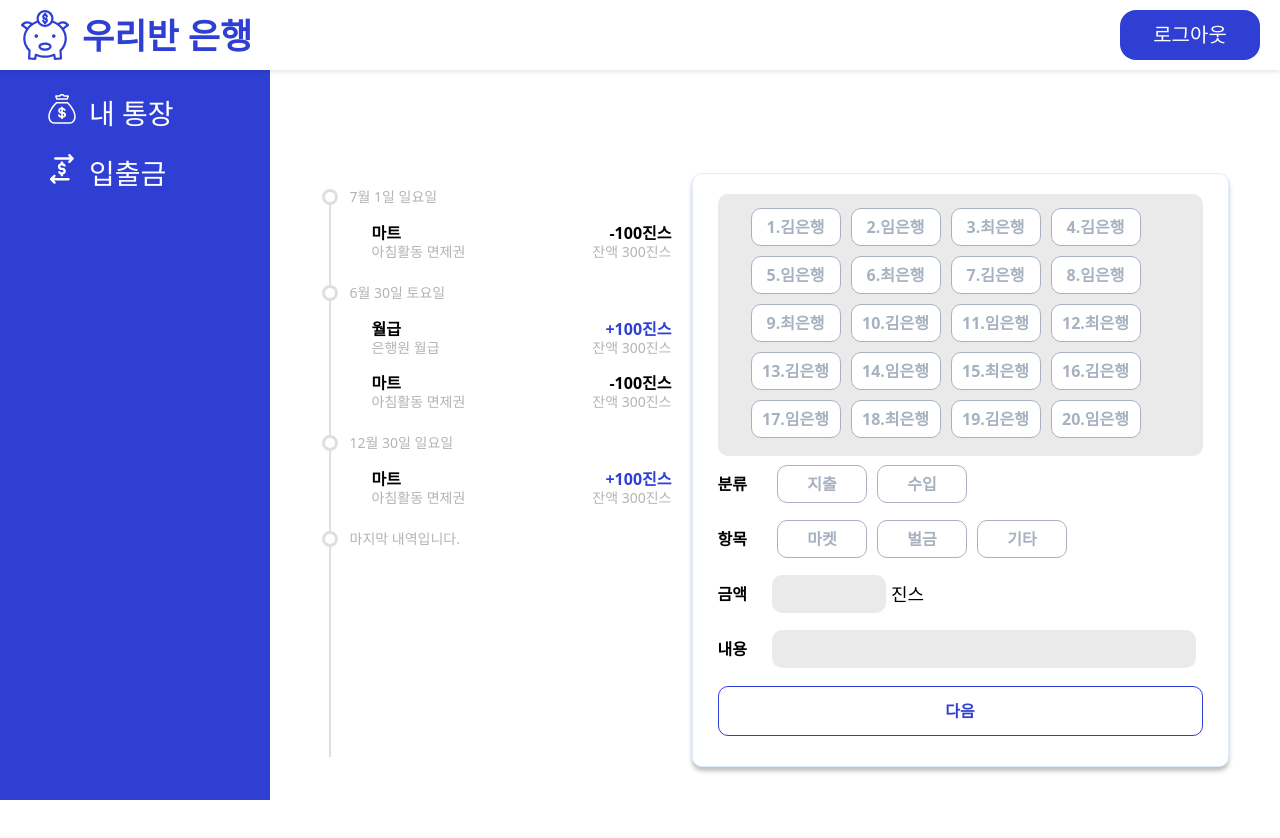
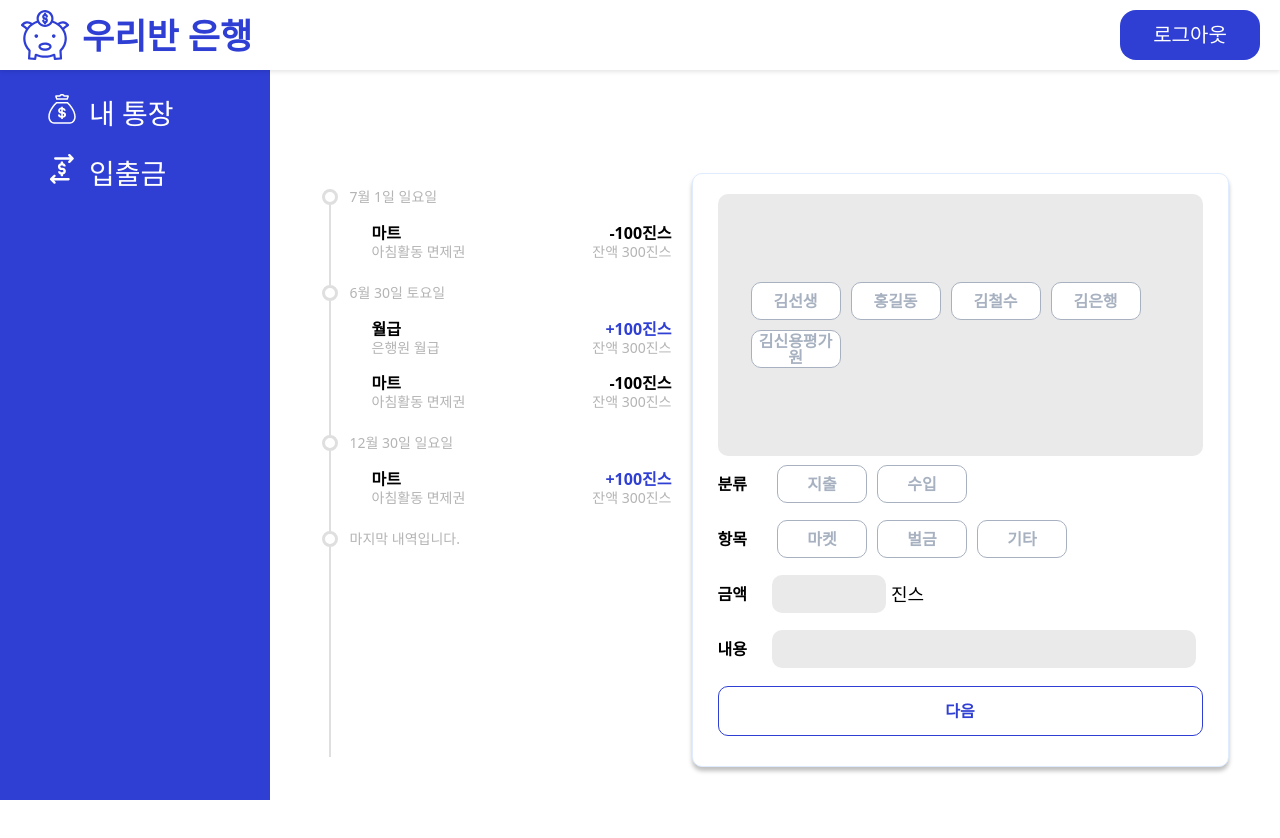
Before and after one commit to Our-Class-Bank/core-frontend, a React (Vite) app: page /transfer in a window 1280 px wide. Shown: the top 838 px of the page. Built offline with nearby package versions, Linux system fonts and the light colour scheme.

Commit message:
Context 내의 통장번호로 입출금 api 호출

```diff
--- a/src/App.tsx
+++ b/src/App.tsx
@@ -5,6 +5,7 @@ import Header from "@/pages/layout/Header";
 import SideBar from "@/pages/layout/SideBar";
 import defaultTheme from "@/style/theme";
 import UserProvider from "@/store/UserProvider";
+import ClassStudentsProvider from "@/store/ClassStudentsProvider";
 
 const GlobalStyle = createGlobalStyle`
   html, body, div, span, applet, object, iframe,
@@ -73,7 +74,9 @@ function App() {
           <Header />
           <Container>
             <SideBar />
-            <RoutePage />
+            <ClassStudentsProvider>
+              <RoutePage />
+            </ClassStudentsProvider>
           </Container>
           <GlobalStyle />
         </BrowserRouter>
--- a/src/apis/authApi.ts
+++ b/src/apis/authApi.ts
@@ -19,8 +19,3 @@ export async function postSignIn(data: IFormValues) {
   });
   return response;
 }
-
-export async function getMyInfo() {
-  const response = await privateApi.get("/api/v1/my");
-  return response;
-}
--- /dev/null
+++ b/src/apis/infoApi.ts
@@ -0,0 +1,38 @@
+import { privateApi } from "@/apis/authApi";
+
+export async function getMyInfo() {
+  const response = await privateApi.get("/api/v1/my");
+  return response;
+}
+
+interface UserClassInfo {
+  schoolName: string;
+  grade: number;
+  classNumber: number;
+  attendanceNumber: number;
+}
+
+interface StudentInfo {
+  username: string;
+  name: string;
+  pocketmoneyAccountNo: string;
+  userClass: UserClassInfo;
+}
+
+export async function getClassStudentsInfo(): Promise<
+  Record<number, StudentInfo>
+> {
+  const response = await privateApi.get<StudentInfo[]>(
+    "/api/v1/same-class/user"
+  );
+
+  const responseArrToObject: Record<number, StudentInfo> = response.data.reduce(
+    (acc, curr) => {
+      acc[curr.userClass.attendanceNumber] = curr;
+      return acc;
+    },
+    {} as Record<number, StudentInfo>
+  );
+
+  return responseArrToObject;
+}
--- a/src/components/transfer/ConfirmMessage.tsx
+++ b/src/components/transfer/ConfirmMessage.tsx
@@ -9,6 +9,8 @@ import {
   ConfirmBtn,
 } from "@/style/transfer/ConfirmMessageStyle";
 import { SubmitData } from "@/components/transfer/TransferForm";
+import { useContext } from "react";
+import ClassStudentsContext from "@/store/ClassStudentsContext";
 
 interface ConfirmMessageProps {
   submittedData: SubmitData;
@@ -21,12 +23,13 @@ function ConfirmMessage({
   showForm,
   handleTransfer,
 }: ConfirmMessageProps) {
-  const { withdrawOrDeposit, amount, students } = submittedData;
-  const firstStudent = students[0];
+  const { students } = useContext(ClassStudentsContext);
+  const { withdrawOrDeposit, amount, studentNumbers } = submittedData;
+  const firstStudent = students && students[parseInt(studentNumbers[0])].name;
   console.log(withdrawOrDeposit);
-  const numberOfRestStudents = students.length - 1;
+  const numberOfRestStudents = studentNumbers.length - 1;
   const studentBlock: string =
-    students.length === 1
+    studentNumbers.length === 1
       ? firstStudent
       : `${firstStudent}외 ${numberOfRestStudents}명의 학생`;
 
--- a/src/components/transfer/StudentList.tsx
+++ b/src/components/transfer/StudentList.tsx
@@ -1,65 +1,55 @@
 import { Wrapper, StudentBtns } from "@/style/transfer/StudentListStyle";
 import FormBtn from "@/style/common/FormBtn";
-
-const students: string[] = [
-  "1.김은행",
-  "2.임은행",
-  "3.최은행",
-  "4.김은행",
-  "5.임은행",
-  "6.최은행",
-  "7.김은행",
-  "8.임은행",
-  "9.최은행",
-  "10.김은행",
-  "11.임은행",
-  "12.최은행",
-  "13.김은행",
-  "14.임은행",
-  "15.최은행",
-  "16.김은행",
-  "17.임은행",
-  "18.최은행",
-  "19.김은행",
-  "20.임은행",
-  "21.최은행",
-  "22.김은행",
-  "23.임은행",
-  "24.최은행",
-  "25.김은행",
-  "26.임은행",
-];
+import { useContext } from "react";
+import ClassStudentsContext from "@/store/ClassStudentsContext";
 
 interface StudentListProps {
-  setValue: (name: "students", value: string[]) => void;
-  watchStudents: string[];
+  setValue: (name: "students", value: number[]) => void;
+  watchStudentNumbers: number[];
   height?: string;
 }
 
-const StudentList = ({ setValue, watchStudents, height }: StudentListProps) => {
-  const handleStudentClick = (student: string) => {
-    const updatedStudents = watchStudents.includes(student)
+const StudentList = ({
+  setValue,
+  watchStudentNumbers,
+  height,
+}: StudentListProps) => {
+  const { students } = useContext(ClassStudentsContext);
+  const handleStudentClick = (attendanceNumber: number) => {
+    const updatedAttendanceNumbers = watchStudentNumbers.includes(
+      attendanceNumber
+    )
       ? //이미 클릭되어있는 student일 경우, selectedStudents에서 삭제 및 unClick
-        watchStudents.filter((watchStudent) => watchStudent !== student)
+        watchStudentNumbers.filter(
+          (watchStudent) => watchStudent !== attendanceNumber
+        )
       : //아직 클릭되어있지 않은 student일 경우, selectedStudents에 추가
-        [...watchStudents, student];
+        [...watchStudentNumbers, attendanceNumber];
 
     //setSelectedStudents(updatedStudents);
-    setValue("students", updatedStudents);
+    setValue("studentNumbers", updatedAttendanceNumbers);
   };
 
   return (
     <Wrapper height={height}>
       <StudentBtns>
-        {students.map((student: string, index: number) => (
-          <FormBtn
-            onClick={() => handleStudentClick(student)}
-            isCurrent={watchStudents.includes(student)}
-            key={index}
-          >
-            {student}
-          </FormBtn>
-        ))}
+        {Object.keys(students).map((attendanceNumber) => {
+          const student = students[parseInt(attendanceNumber)];
+          if (!student) return null;
+          return (
+            <FormBtn
+              onClick={() =>
+                handleStudentClick(student.userClass.attendanceNumber)
+              }
+              isCurrent={watchStudentNumbers.includes(
+                student.userClass.attendanceNumber
+              )}
+              key={attendanceNumber}
+            >
+              {student.name}
+            </FormBtn>
+          );
+        })}
       </StudentBtns>
     </Wrapper>
   );
--- a/src/components/transfer/TransferForm.tsx
+++ b/src/components/transfer/TransferForm.tsx
@@ -12,7 +12,7 @@ import { useForm } from "react-hook-form";
 export type SubmitData = {
   type: "마켓" | "벌금" | "기타" | "월급" | "상금" | "기타";
   amount: number;
-  students: [];
+  studentNumbers: [];
   description: string;
   withdrawOrDeposit: "수입" | "지출";
 };
@@ -114,7 +114,7 @@ const DescriptionInput: React.FC<{ register: Function }> = ({ register }) => (
 const TransferForm: React.FC<TransferFormProps> = ({ onSubmit }) => {
   const { register, setValue, handleSubmit, watch } = useForm();
 
-  const watchStudents = watch("students", []);
+  const watchStudentNumbers = watch("studentNumbers", []);
   const watchWithdrawOrDeposit = watch("withdrawOrDeposit");
   const watchType = watch("type");
   const watchAmount = watch("amount");
@@ -123,11 +123,14 @@ const TransferForm: React.FC<TransferFormProps> = ({ onSubmit }) => {
     watchWithdrawOrDeposit &&
     watchType &&
     watchAmount &&
-    watchStudents.length > 0;
+    watchStudentNumbers.length > 0;
 
   return (
     <Form id="trasferForm" onSubmit={handleSubmit(onSubmit)}>
-      <StudentList watchStudents={watchStudents} setValue={setValue} />
+      <StudentList
+        watchStudentNumbers={watchStudentNumbers}
+        setValue={setValue}
+      />
       <WithdrawOrDepositSelection
         watchWithdrawOrDeposit={watchWithdrawOrDeposit}
         setValue={setValue}
--- a/src/components/transfer/TransferModal.tsx
+++ b/src/components/transfer/TransferModal.tsx
@@ -3,10 +3,10 @@ import { Wrapper } from "@/style/transfer/TransferFormStyle";
 import TransferForm from "./TransferForm";
 import ConfirmMessage from "./ConfirmMessage";
 import { SubmitHandler } from "react-hook-form";
-import UserContext from "@/store/UserContext";
 import { postWithdraw, postDeposit } from "@/apis/transferApi";
 import axios from "axios";
 import { SubmitData } from "@/components/transfer/TransferForm";
+import ClassStudentsContext from "@/store/ClassStudentsContext";
 
 export type TransferData = {
   accountNo: string;
@@ -16,7 +16,7 @@ export type TransferData = {
 };
 
 function TransferModal() {
-  const userContext = useContext(UserContext);
+  const { students } = useContext(ClassStudentsContext);
   const [showConfirmMessage, setShowConfirmMessage] = useState<boolean>(false);
   const [submittedData, setSubmittedData] = useState<SubmitData | null>(null);
 
@@ -35,21 +35,28 @@ function TransferModal() {
     if (!submittedData) {
       return;
     }
-    const { type, amount, students, description, withdrawOrDeposit } =
+    const { type, amount, studentNumbers, description, withdrawOrDeposit } =
       submittedData;
-    const accountNo = userContext && userContext.userInfo.pocketmoneyAccountNo;
-    const transferData: TransferData = {
-      accountNo: accountNo || "",
-      type,
-      amount,
-      description,
+
+    const transfer = withdrawOrDeposit === "지출" ? postWithdraw : postDeposit;
+
+    const makeTransferData = (attendanceNumber: number) => {
+      const accountNo = students[attendanceNumber].pocketmoneyAccountNo;
+      const transferData: TransferData = {
+        accountNo,
+        type,
+        amount,
+        description,
+      };
+      return transferData;
     };
     try {
-      if (withdrawOrDeposit === "지출") {
-        await postWithdraw(transferData);
-      } else if (withdrawOrDeposit === "수입") {
-        await postDeposit(transferData);
+      for (let i = 0; i < studentNumbers.length; i++) {
+        const data = makeTransferData(i);
+        console.log(data);
+        //await transfer(data);
       }
+
       setShowConfirmMessage(false);
     } catch (error) {
       if (axios.isAxiosError(error)) {
--- a/src/pages/login/Login.tsx
+++ b/src/pages/login/Login.tsx
@@ -4,8 +4,12 @@ import { Container } from "@/style/common/CommonStyle";
 import { Input, LoginForm, SubmitBtn } from "@/style/login/LoginStyle";
 import { SubmitHandler, useForm } from "react-hook-form";
 import { useNavigate } from "react-router-dom";
-import { postSignIn, getMyInfo } from "@/apis/authApi";
+import { postSignIn } from "@/apis/authApi";
+import { getMyInfo, getClassStudentsInfo } from "@/apis/infoApi";
 import UserContext, { UserContextType } from "@/store/UserContext";
+import ClassStudentsContext, {
+  ClassStudentsContextType,
+} from "@/store/ClassStudentsContext";
 
 export interface IFormValues {
   id: string;
@@ -22,6 +26,8 @@ function Login() {
   } = useForm<IFormValues>();
 
   const { setUserInfo } = useContext<UserContextType>(UserContext);
+  const { setStudents } =
+    useContext<ClassStudentsContextType>(ClassStudentsContext);
 
   const submitHandler: SubmitHandler<IFormValues> = async (data) => {
     try {
@@ -32,6 +38,10 @@ function Login() {
         //my information을 context에 전역으로 저장
         const userInfo = await getMyInfo();
         setUserInfo(userInfo.data);
+
+        const classStudentsInfo = await getClassStudentsInfo();
+        setStudents(classStudentsInfo);
+
         navigate("/");
       }
     } catch (error) {
--- a/src/store/ClassStudentsContext.ts
+++ b/src/store/ClassStudentsContext.ts
@@ -15,8 +15,8 @@ export interface StudentInfo {
 }
 
 export interface ClassStudentsContextType {
-  students: StudentInfo[];
-  setStudents: Dispatch<SetStateAction<StudentInfo[]>>;
+  students: Record<number, StudentInfo>;
+  setStudents: Dispatch<SetStateAction<Record<number, StudentInfo>>>;
 }
 
 const ClassStudentsContext = React.createContext<
--- /dev/null
+++ b/src/store/ClassStudentsProvider.tsx
@@ -0,0 +1,82 @@
+import React, { useState, ReactNode } from "react";
+import ClassStudentsContext, {
+  StudentInfo,
+  ClassStudentsContextType,
+} from "@/store/ClassStudentsContext";
+
+interface ClassStudentsProviderProps {
+  children: ReactNode;
+}
+
+const ClassStudentsProvider: React.FC<ClassStudentsProviderProps> = (props) => {
+  const [students, setStudents] = useState<Record<number, StudentInfo>>({
+    0: {
+      username: "teacher001",
+      name: "김선생",
+      pocketmoneyAccountNo: "941ca106-263c-4b0a-a999-af60a6e6a85e",
+      userClass: {
+        schoolName: "우리초등학교",
+        grade: 3,
+        classNumber: 1,
+        attendanceNumber: 0,
+      },
+    },
+    1: {
+      username: "user001",
+      name: "홍길동",
+      pocketmoneyAccountNo: "e033690f-f486-471f-b303-9ffcdb3f5780",
+      userClass: {
+        schoolName: "우리초등학교",
+        grade: 3,
+        classNumber: 1,
+        attendanceNumber: 1,
+      },
+    },
+    2: {
+      username: "user002",
+      name: "김철수",
+      pocketmoneyAccountNo: "a31b8420-45b8-46ff-990c-859c118e5cd2",
+      userClass: {
+        schoolName: "우리초등학교",
+        grade: 3,
+        classNumber: 1,
+        attendanceNumber: 2,
+      },
+    },
+    3: {
+      username: "banker001",
+      name: "김은행",
+      pocketmoneyAccountNo: "a87901a1-c129-45a2-943b-356412aa8618",
+      userClass: {
+        schoolName: "우리초등학교",
+        grade: 3,
+        classNumber: 1,
+        attendanceNumber: 3,
+      },
+    },
+    4: {
+      username: "credit001",
+      name: "김신용평가원",
+      pocketmoneyAccountNo: "d5a2a785-de55-4ca4-9330-893b5d9e6bd2",
+      userClass: {
+        schoolName: "우리초등학교",
+        grade: 3,
+        classNumber: 1,
+        attendanceNumber: 4,
+      },
+    },
+  });
+
+  const contextValue: ClassStudentsContextType = {
+    students,
+    setStudents,
+  };
+
+  return (
+    <ClassStudentsContext.Provider value={contextValue}>
+      {props.children}
+    </ClassStudentsContext.Provider>
+  );
+};
+
+export default ClassStudentsProvider;
```
Also changed, not shown: src/store/ClassProvider.tsx (deleted, +0 -26 lines).
